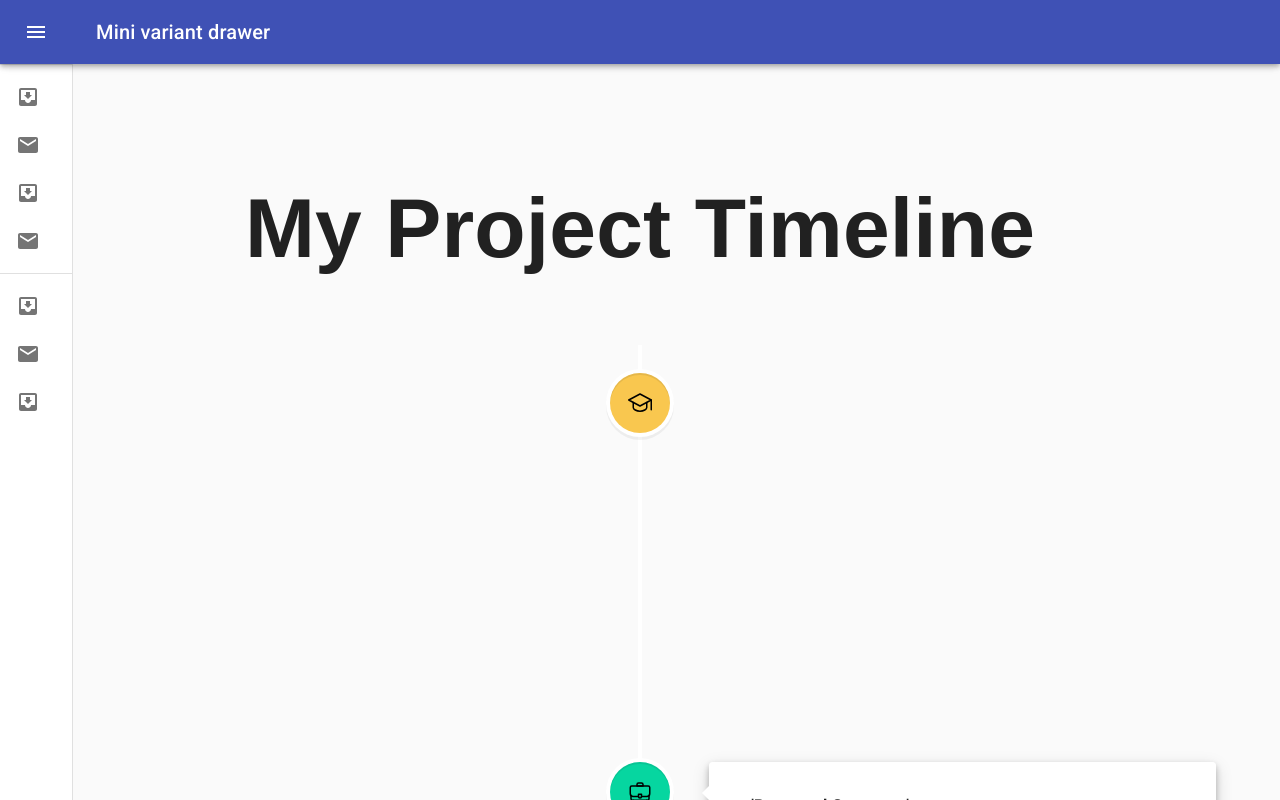
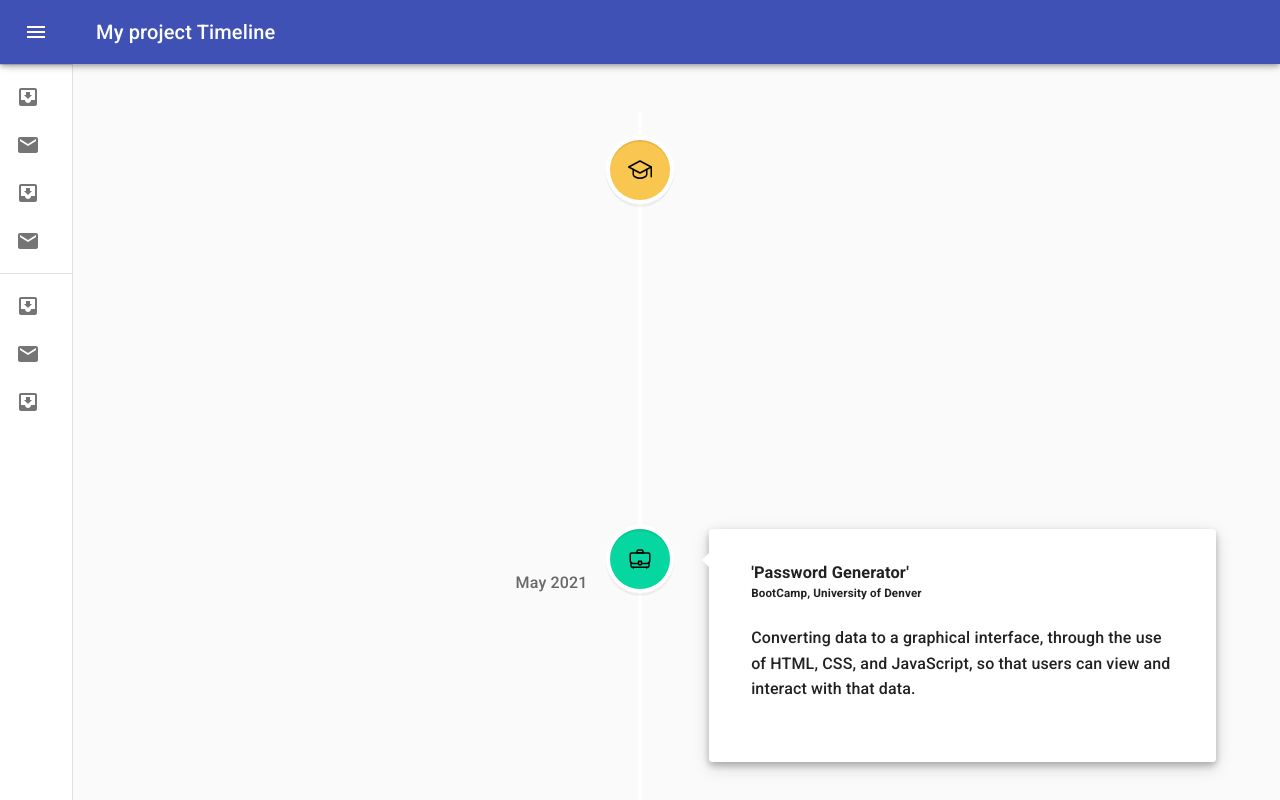
Before and after one commit to abanae/First_REACTAPP_Portfolio, a React (Create React App) app: page / in a window 1280 px wide. Shown: the top 800 px of the page. Built offline with nearby package versions, Linux system fonts and the light colour scheme.

Commit message:
title project

```diff
--- a/src/App.js
+++ b/src/App.js
@@ -23,7 +23,6 @@ function App() {
 
     </Navbar>
 
-      <h1 className="title">My Project Timeline</h1>
       <VerticalTimeline>
         {timelineElements.map((element) => {
           let isWorkIcon = element.icon === "work";
--- a/src/components/Navbar.jsx
+++ b/src/components/Navbar.jsx
@@ -117,7 +117,7 @@ export default function MiniDrawer() {
             <MenuIcon />
           </IconButton>
           <Typography variant="h6" noWrap>
-            Mini variant drawer
+            My project Timeline
           </Typography>
         </Toolbar>
       </AppBar>
```
